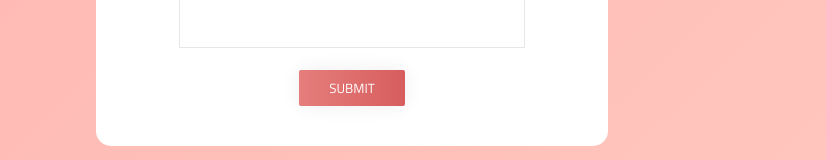
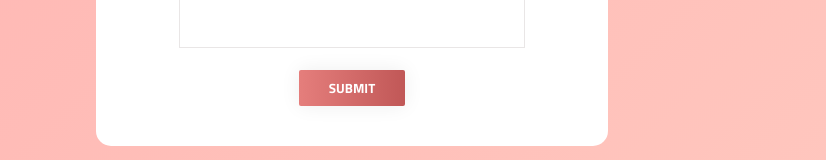
Before and after one commit to eleanor-tosh/form-practice, a React (Create React App) app: page /Feedback in a window 1280 px wide. Shown: the part 1035-1195 px from the top of the page, without its empty margins (288-1114 px from the left). Built offline with nearby package versions, Linux system fonts and the light colour scheme.

Commit message:
button font bold and darken colour gradient

```diff
--- a/src/styles/feedback.css
+++ b/src/styles/feedback.css
@@ -48,7 +48,7 @@
 }
 
 .btn-grad {
-  background-image: linear-gradient(to right, #e57e7c, #c93d3f);
+  background-image: linear-gradient(to right, #e57e7c, #9c3132);
   margin: 10px;
   padding: 8px 30px;
   text-align: center;
@@ -61,6 +61,7 @@
   border: none;
   display: block;
   margin: auto;
+  font-weight: bold
 }
 
 .btn-grad:hover {
```
